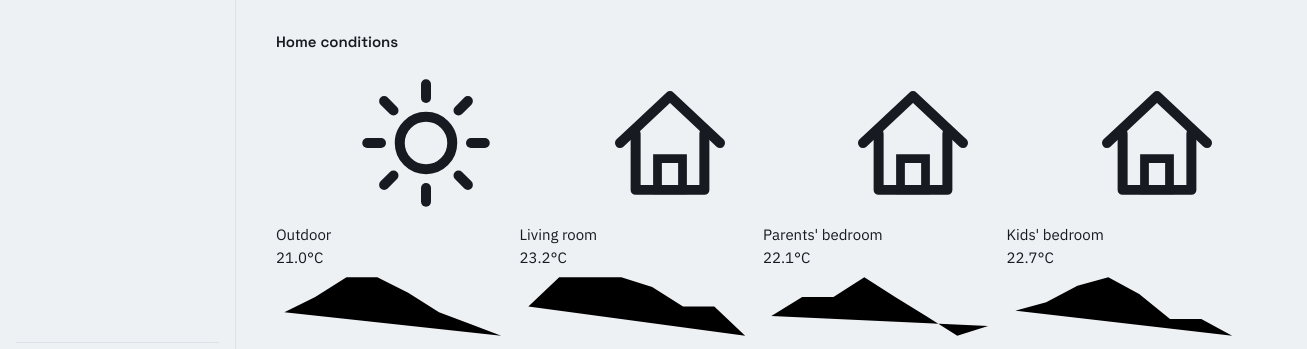
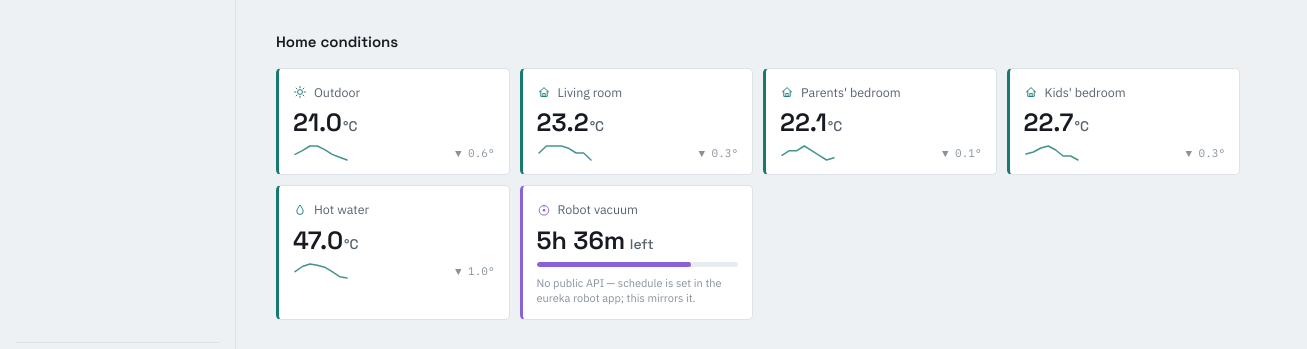
Before and after one commit to SociallyMiddleEast/My-House, a plain HTML site: page index.html in a window 1280 px wide. Shown: the part 381-730 px from the top of the page, 1307 px wide, since content can reach past the window. Drawn offline with Linux system fonts and the light colour scheme.

Commit message:
Update style.css

```diff
--- a/assets/css/style.css
+++ b/assets/css/style.css
@@ -504,6 +504,38 @@ label.field .hint {
 .device-tile .dt-note { font-size: 11px; color: var(--text-faint); display: flex; gap: 5px; align-items: flex-start; }
 .device-tile .dt-note svg { width: 12px; height: 12px; flex-shrink: 0; margin-top: 1px; color: var(--text-faint); }
 
+/* ---------------------------------- climate tiles --------------------------------- */
+
+.climate-tile {
+  background: var(--panel);
+  border: 1px solid var(--line);
+  border-left: 3px solid var(--teal);
+  border-radius: var(--radius);
+  padding: 14px 14px 12px;
+  display: flex;
+  flex-direction: column;
+  gap: 9px;
+  transition: background-color 0.15s ease, border-color 0.15s ease;
+}
+
+.climate-tile.vacuum-tile { border-left-color: #8862D6; }
+
+.climate-head { display: flex; align-items: center; gap: 7px; font-size: 12.5px; color: var(--text-muted); }
+.climate-head svg { width: 14px; height: 14px; color: var(--teal); flex-shrink: 0; }
+.vacuum-tile .climate-head svg { color: #8862D6; }
+
+.climate-value { font-family: var(--font-display); font-size: 25px; font-weight: 600; line-height: 1; }
+.climate-unit { font-size: 14px; font-weight: 400; color: var(--text-muted); margin-left: 1px; }
+
+.climate-foot { display: flex; align-items: center; justify-content: space-between; gap: 8px; }
+.climate-foot .spark { width: 56px; height: 18px; flex-shrink: 0; }
+.climate-foot .spark path { fill: none; stroke: var(--teal); stroke-width: 1.5; stroke-linecap: round; stroke-linejoin: round; opacity: 0.8; }
+.climate-delta { font-size: 11px; color: var(--text-faint); font-family: var(--font-mono); white-space: nowrap; }
+
+.vacuum-bar { height: 5px; border-radius: 100px; background: var(--line-soft); overflow: hidden; }
+.vacuum-bar-fill { height: 100%; background: #8862D6; border-radius: 100px; transition: width 1s linear; }
+.vacuum-note { font-size: 11px; color: var(--text-faint); line-height: 1.4; }
+
 /* ---------------------------------- reusable layout --------------------------------- */
 
 .hero-grid {
```
